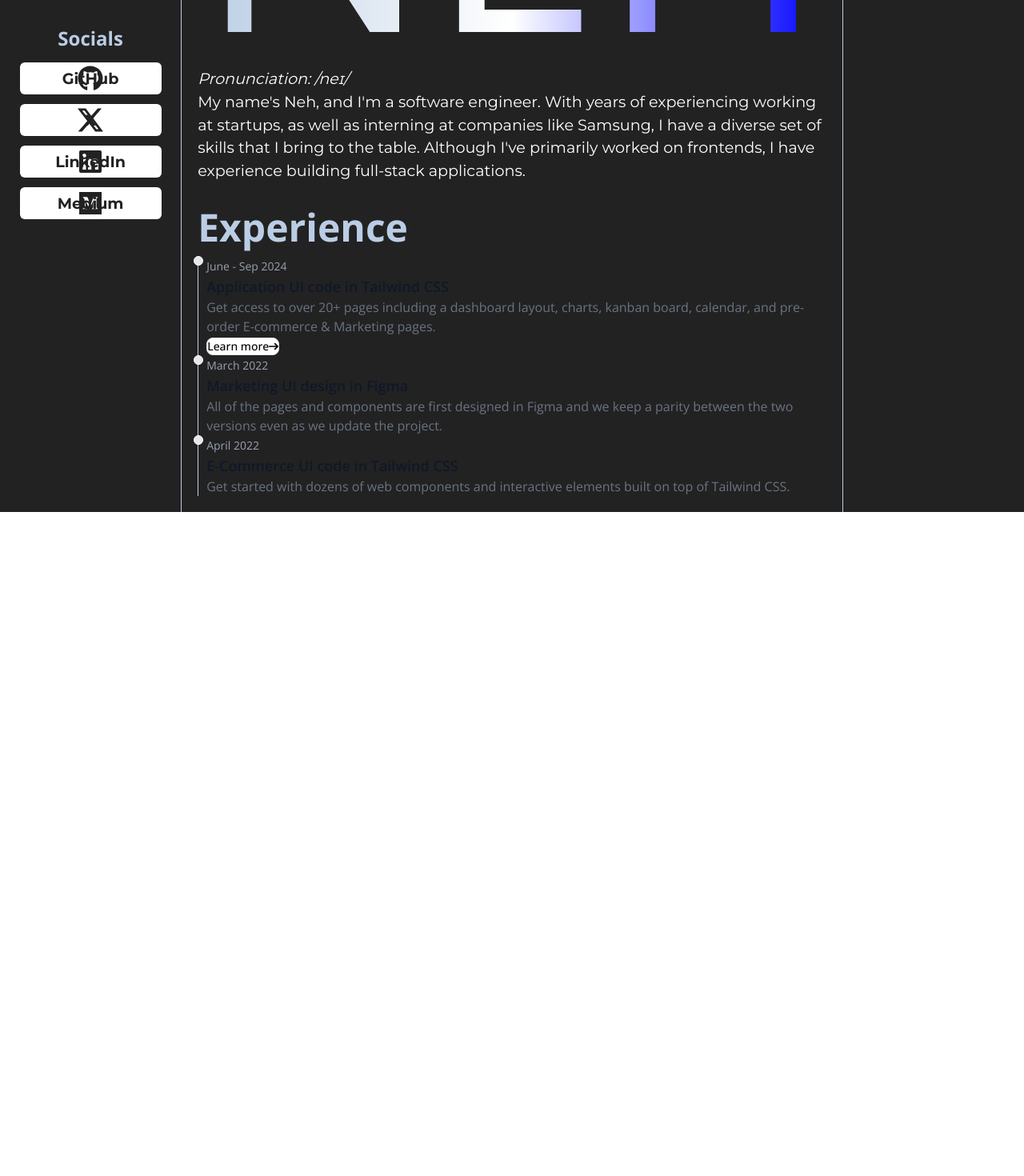
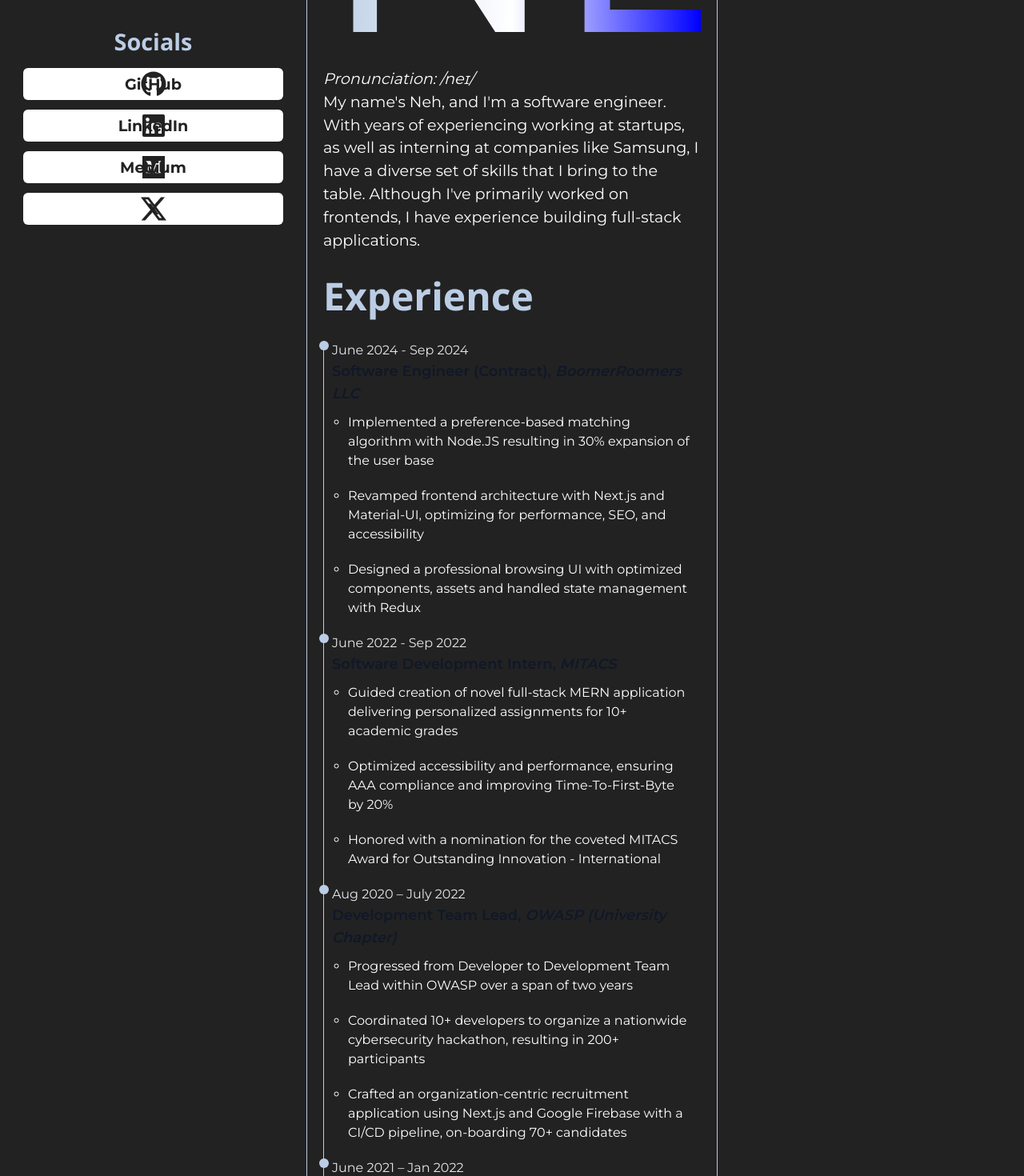
Before and after one commit to nehjoshi/next-portfolio, a Next.js app: page / in a window 1280 px wide. Shown: the part 320-1790 px from the top of the page at 80% size. Before the commit the page ends 960 px from the top, so only its background shows below. Built offline with nearby package versions, Linux system fonts and the light colour scheme.

Commit message:
Finished experience timeline, added more mixins

```diff
--- a/src/app/page.tsx
+++ b/src/app/page.tsx
@@ -14,34 +14,57 @@ const Home = () => {
           My name's Neh, and I'm a software engineer. With years of experiencing working at startups, as well as interning at companies like Samsung, I have a diverse set of skills that I bring to the table.
           Although I've primarily worked on frontends, I have experience building full-stack applications.
         </p>
+        {/* Experience section */}
         <section className="section-exp">
           <h2>Experience</h2>
 
           <ol className="relative border-s timeline-container">
             <li className="mb-10 ms-4">
-              <div className="absolute w-3 h-3 bg-gray-200 rounded-full mt-1.5 -start-1.5 border border-white dark:border-gray-900 dark:bg-gray-700"></div>
-              <time className="mb-2 text-sm font-normal leading-none text-gray-400 dark:text-gray-500">June - Sep 2024</time>
-              <h3 className="text-lg font-semibold text-gray-900 dark:text-white">Application UI code in Tailwind CSS</h3>
-              <p className="mb-4 text-base font-normal text-gray-500 dark:text-gray-400">Get access to over 20+ pages including a dashboard layout, charts, kanban board, calendar, and pre-order E-commerce & Marketing pages.</p>
-              <a href="#" className="inline-flex items-center px-4 py-2 text-sm font-medium text-gray-900 bg-white border border-gray-200 rounded-lg hover:bg-gray-100 hover:text-blue-700 focus:z-10 focus:ring-4 focus:outline-none focus:ring-gray-100 focus:text-blue-700 dark:bg-gray-800 dark:text-gray-400 dark:border-gray-600 dark:hover:text-white dark:hover:bg-gray-700 dark:focus:ring-gray-700">Learn more <svg className="w-3 h-3 ms-2 rtl:rotate-180" aria-hidden="true" xmlns="http://www.w3.org/2000/svg" fill="none" viewBox="0 0 14 10">
-                <path stroke="currentColor" strokeLinecap="round" strokeLinejoin="round" strokeWidth="2" d="M1 5h12m0 0L9 1m4 4L9 9" />
-              </svg></a>
+              <div className="absolute w-3 h-3 rounded-full mt-1.5 -start-1.5"></div>
+              <time className="mb-2 text-md leading-none text-gray-200 ">June 2024 - Sep 2024</time>
+              <h3 className="text-lg font-semibold text-gray-900 dark:text-white">Software Engineer (Contract), <i>BoomerRoomers LLC</i></h3>
+              <ul>
+                <li>Implemented a preference-based matching algorithm with Node.JS resulting in 30% expansion of the user base</li>
+                <li>Revamped frontend architecture with Next.js and Material-UI, optimizing for performance, SEO, and accessibility</li>
+                <li>Designed a professional browsing UI with optimized components, assets and handled state management with Redux</li>
+              </ul>
             </li>
             <li className="mb-10 ms-4">
-              <div className="absolute w-3 h-3 bg-gray-200 rounded-full mt-1.5 -start-1.5 border border-white dark:border-gray-900 dark:bg-gray-700"></div>
-              <time className="mb-1 text-sm font-normal leading-none text-gray-400 dark:text-gray-500">March 2022</time>
-              <h3 className="text-lg font-semibold text-gray-900 dark:text-white">Marketing UI design in Figma</h3>
-              <p className="text-base font-normal text-gray-500 dark:text-gray-400">All of the pages and components are first designed in Figma and we keep a parity between the two versions even as we update the project.</p>
+              <div className="absolute w-3 h-3 rounded-full mt-1.5 -start-1.5"></div>
+              <time className="text-gray-200 text-md ">June 2022 - Sep 2022</time>
+              <h3 className="text-lg font-semibold text-gray-900 dark:text-white">Software Development Intern, <i>MITACS</i></h3>
+              <ul>
+                <li>Guided creation of novel full-stack MERN application delivering personalized assignments for 10+ academic grades</li>
+                <li>Optimized accessibility and performance, ensuring AAA compliance and improving Time-To-First-Byte by 20%</li>
+                <li>Honored with a nomination for the coveted MITACS Award for Outstanding Innovation - International</li>
+              </ul>
             </li>
-            <li className="ms-4">
-              <div className="absolute w-3 h-3 bg-gray-200 rounded-full mt-1.5 -start-1.5 border border-white dark:border-gray-900 dark:bg-gray-700"></div>
-              <time className="mb-1 text-sm font-normal leading-none text-gray-400 dark:text-gray-500">April 2022</time>
-              <h3 className="text-lg font-semibold text-gray-900 dark:text-white">E-Commerce UI code in Tailwind CSS</h3>
-              <p className="text-base font-normal text-gray-500 dark:text-gray-400">Get started with dozens of web components and interactive elements built on top of Tailwind CSS.</p>
+            <li className="mb-10 ms-4">
+              <div className="absolute w-3 h-3 rounded-full mt-1.5 -start-1.5"></div>
+              <time className="mb-2 text-md leading-none text-gray-200 ">Aug 2020 – July 2022</time>
+              <h3 className="text-lg font-semibold text-gray-900 dark:text-white">Development Team Lead, <i>OWASP (University Chapter)</i></h3>
+              <ul>
+                <li>Progressed from Developer to Development Team Lead within OWASP over a span of two years</li>
+                <li>Coordinated 10+ developers to organize a nationwide cybersecurity hackathon, resulting in 200+ participants</li>
+                <li>Crafted an organization-centric recruitment application using Next.js and Google Firebase with a CI/CD pipeline,
+                  on-boarding 70+ candidates</li>
+              </ul>
+            </li>
+            <li className="mb-10 ms-4">
+              <div className="absolute w-3 h-3 rounded-full mt-1.5 -start-1.5"></div>
+              <time className="mb-2 text-md leading-none text-gray-200 ">June 2021 – Jan 2022</time>
+              <h3 className="text-lg font-semibold text-gray-900 dark:text-white">Software Engineer Intern, <i>Samsung R&D Institute</i></h3>
+              <ul>
+                <li>Developed an innovative computer–vision app for high quality video annotation with TensorFlow, Flask and React</li>
+                <li>Designed a mobile-friendly UI for seamless media uploading, dataset selection and viewable annotation results</li>
+                <li>Awarded the Samsung Certificate of Excellence in a pool of over 20 teams</li>
+              </ul>
             </li>
           </ol>
-
-
+        </section>
+        {/* Projects here */}
+        <section className="section-projects">
+          <h2>Projects</h2>
         </section>
       </main>
       <Rightbar />
--- a/src/components/Rightbar.tsx
+++ b/src/components/Rightbar.tsx
@@ -3,7 +3,7 @@ import "@/styles/home.scss";
 const Rightbar = () => {
   return (
     <div className="sticky top-0 right-0 flex flex-col h-auto w-96 rightbar-container">
-
+      <h2 className="text-center text-white">Latest Blogs</h2>
     </div>
   )
 }
--- a/src/components/Sidebar.tsx
+++ b/src/components/Sidebar.tsx
@@ -30,16 +30,6 @@ const Sidebar = () => {
                 </a>
 
                 <a
-                    href='https://x.com/nehjoshi5/'
-                    target='_blank'
-                    rel='noreferrer'
-                    className="flex items-center justify-center space-x-2 p-2 rounded-md sidebar-social-link relative"
-                    aria-label="Visit Neh Joshi's X profile (opens in a new tab)">
-                    <BsTwitterX className="social-icon" aria-hidden="true" />
-                    <span className="social-link-text">X</span>
-                </a>
-
-                <a
                     href='https://www.linkedin.com/in/nehjoshi/'
                     target='_blank'
                     rel='noreferrer'
@@ -61,6 +51,16 @@ const Sidebar = () => {
                     <span className="social-link-text">Medium</span>
                 </a>
 
+                <a
+                    href='https://x.com/nehjoshi5/'
+                    target='_blank'
+                    rel='noreferrer'
+                    className="flex items-center justify-center space-x-2 p-2 rounded-md sidebar-social-link relative"
+                    aria-label="Visit Neh Joshi's X profile (opens in a new tab)">
+                    <BsTwitterX className="social-icon" aria-hidden="true" />
+                    <span className="social-link-text">X</span>
+                </a>
+
             </div>
         </aside>
     )
--- a/src/styles/_mixins.scss
+++ b/src/styles/_mixins.scss
@@ -1,5 +1,12 @@
+@use "./variables";
+
 @mixin flex-center {
     display: flex;
     justify-content: center;
     align-items: center;
 }
+@mixin text-normal ($size: 1.2rem) {
+    color: variables.$primary;
+    font-size: $size;
+    font-family: variables.$font-mont;
+}
--- a/src/styles/home.scss
+++ b/src/styles/home.scss
@@ -4,6 +4,7 @@
 .home-container {
     display: flex;
     min-height: fit-content;
+    overflow: hidden;
 }
 
 // Sidebar styles
@@ -11,6 +12,7 @@
     border-right: 0.5px solid variables.$powder-blue;
     padding: 20px 20px;
     background-color: variables.$bg-color;
+    height: auto;
 }
 
 .sidebar-social-container {
@@ -18,7 +20,7 @@
 
     h2 {
         color: variables.$powder-blue;
-        font-size: 1.5rem;
+        font-size: 1.8rem;
         font-weight: bold;
     }
 
@@ -67,6 +69,7 @@ main {
     margin: 0;
     padding: 20px 20px;
     position: relative;
+    overflow-y: auto;
 
     .main-heading {
         font-size: 24rem;
@@ -79,29 +82,42 @@ main {
         background-clip: text;
     }
 
-    span {
-        color: variables.$primary;
-        font-size: 1.2rem;
-        font-family: variables.$font-mont;
+    span, .about-text {
+        @include mixins.text-normal;
     }
 
-    .about-text {
-        color: variables.$primary;
-        font-family: variables.$font-mont;
-        font-size: 1.2rem;
-    }
-
-    .section-exp > h2 {
+    .section-exp > h2, .section-projects > h2 {
         color: variables.$powder-blue;
         font-size: 3rem;
         font-weight: bold;
         margin-top: 20px;
+        margin-bottom: 20px;
     }
 
-    .section-exp .timeline-container {
+    .section-exp > .timeline-container {
         border-color: variables.$powder-blue;
         padding: 0px 10px;
-
+        & * {
+            font-family: variables.$font-mont;
+        }
+        li {
+            margin-bottom: 20px;
+            div {
+                background-color: variables.$powder-blue;
+                border-color: transparent;
+            }
+            h3 {
+                margin-bottom: 10px;
+            }
+            time {
+                margin-top: -20px !important;
+            }
+            ul > li {
+                color: variables.$primary;
+                list-style: circle;
+                margin-left: 20px;
+            }
+        }
     }
 }
 
@@ -110,4 +126,10 @@ main {
     border-left: 0.5px solid variables.$powder-blue;
     padding: 20px 20px;
     background-color: variables.$bg-color;
+    height: auto;
+    h2 {
+        font-weight: bold;
+        color: variables.$powder-blue;
+        font-size: 1.8rem;
+    }
 }
```
